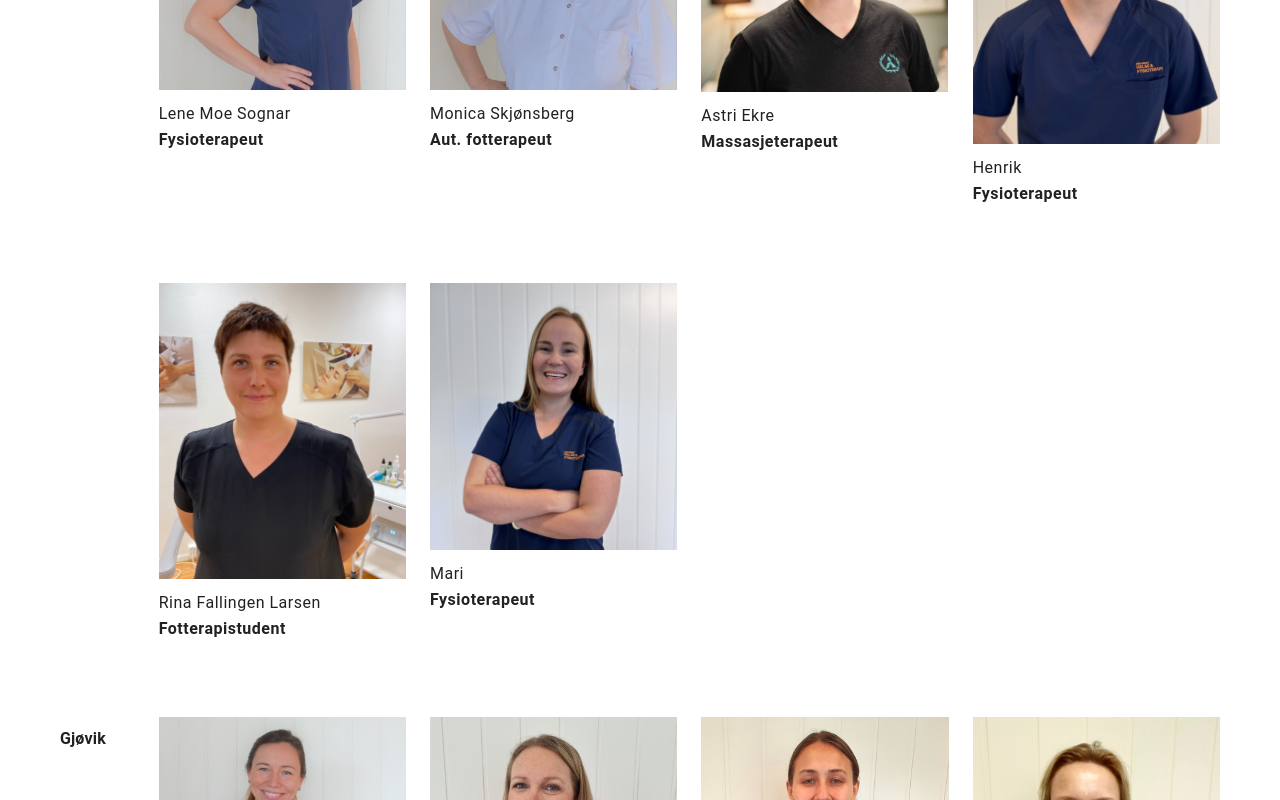
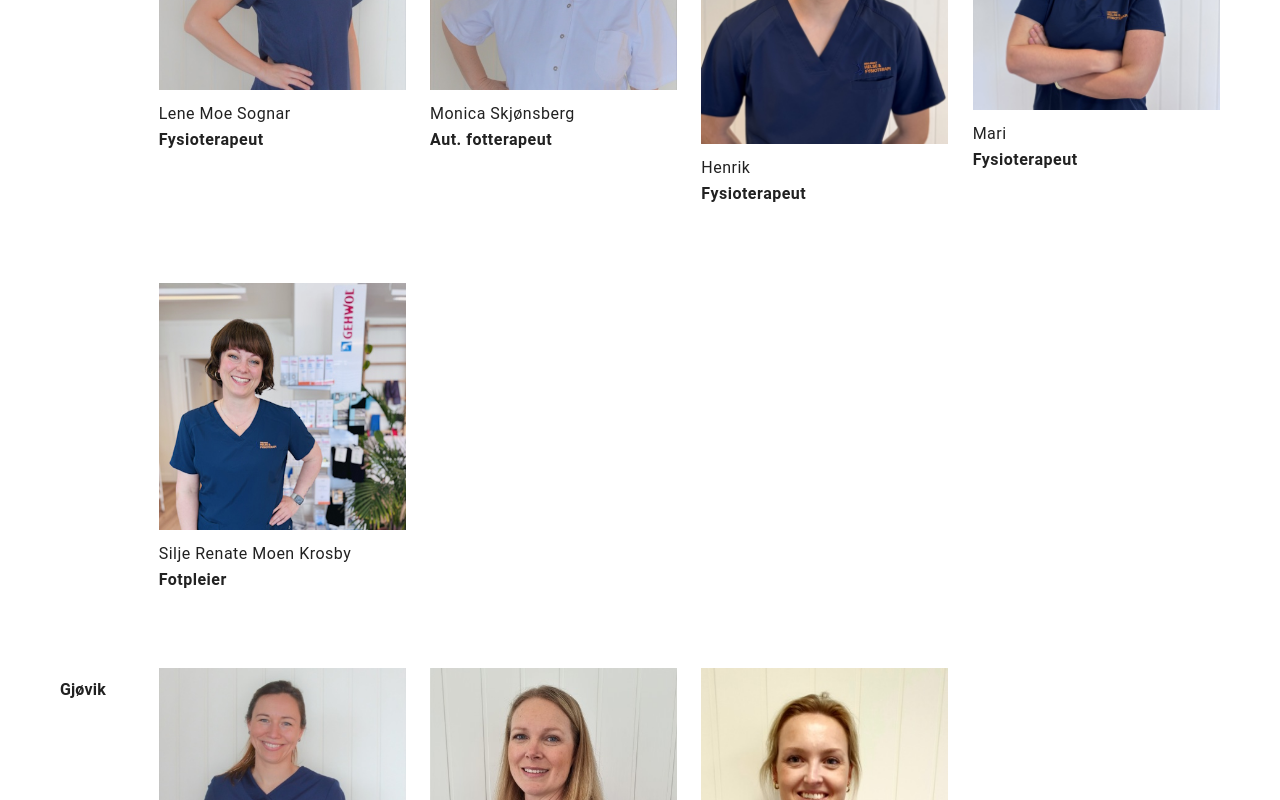
Before and after one commit to disastersystem/ihf, a Vue app: page /om in a window 1280 px wide. Shown: the part 1340-2140 px from the top of the page. Built offline with nearby package versions, Linux system fonts and the light colour scheme.

Commit message:
Ny ansatt

```diff
--- a/src/views/About.vue
+++ b/src/views/About.vue
@@ -397,8 +397,8 @@ export default {
       // employees: employees,
 
       // who works at which place? (each item is a index in the employees array)
-      moelvGroup: [0, 1, 5, 7, 8, 9],
-      gjovikGroup: [2, 3, 4, 6],
+      moelvGroup: [0, 1, 7, 9, 10],
+      gjovikGroup: [2, 3, 6],
 
       activeEmployee: {},
 
@@ -556,6 +556,22 @@ export default {
             </p>
             <p class="mt-4 line-height-18">
               Mari er opptatt av å finne gode og overkommelige mestringsstrategier for hver enkelt. Gjennom individuell undersøkelse, og basert på kundens mål, finner vi sammen behandlingsmetode. Det kan være avspenning, massasje og bløtvevsbehandling, kombinert med en aktiv tilnærming med øvelser.
+            </p>
+          `
+        },
+        {
+          key: 'silje',
+          name: 'Silje Renate Moen Krosby',
+          title: 'Fotpleier',
+          desc: `
+            <p class="mt-4 line-height-18">
+              Silje har jobbet i helsevesenet siden 2001 og har lang erfaring med å hjelpe andre til å oppnå bedre helse. Gjennom sitt arbeid som fotpleier har hun som mål at du skal oppnå bedre fothelse. Hun tar hensyn til den enkeltes utfordringer, og ser mennesker godt. Silje har igjennom sitt arbeid igjennom alle år sett behovet og mangelen på tilstrekkelig god veiledning og fothelse, og har derfor bestemt seg for å starte på utdannelsen for å kunne bli autorisert fotterapeut.
+            </p>
+            <p class="mt-4 line-height-18">
+              Hos Silje blir du møtt av en behagelig og dyktig pleier, som ivaretar dine ønsker og behov, samtidig som hun veileder deg til bedre fothelse i hverdagen.
+            </p>
+            <p class="mt-4 line-height-18">
+              Silje er nesning og bosatt der ute sammen med mann, 4 barn og dyr i landlige omgivelser.
             </p>
           `
         }
```
Also changed, not shown: src/assets/ansatte/silje.jpg (added), 1 other file (tests, documents, lock files or other folders).
